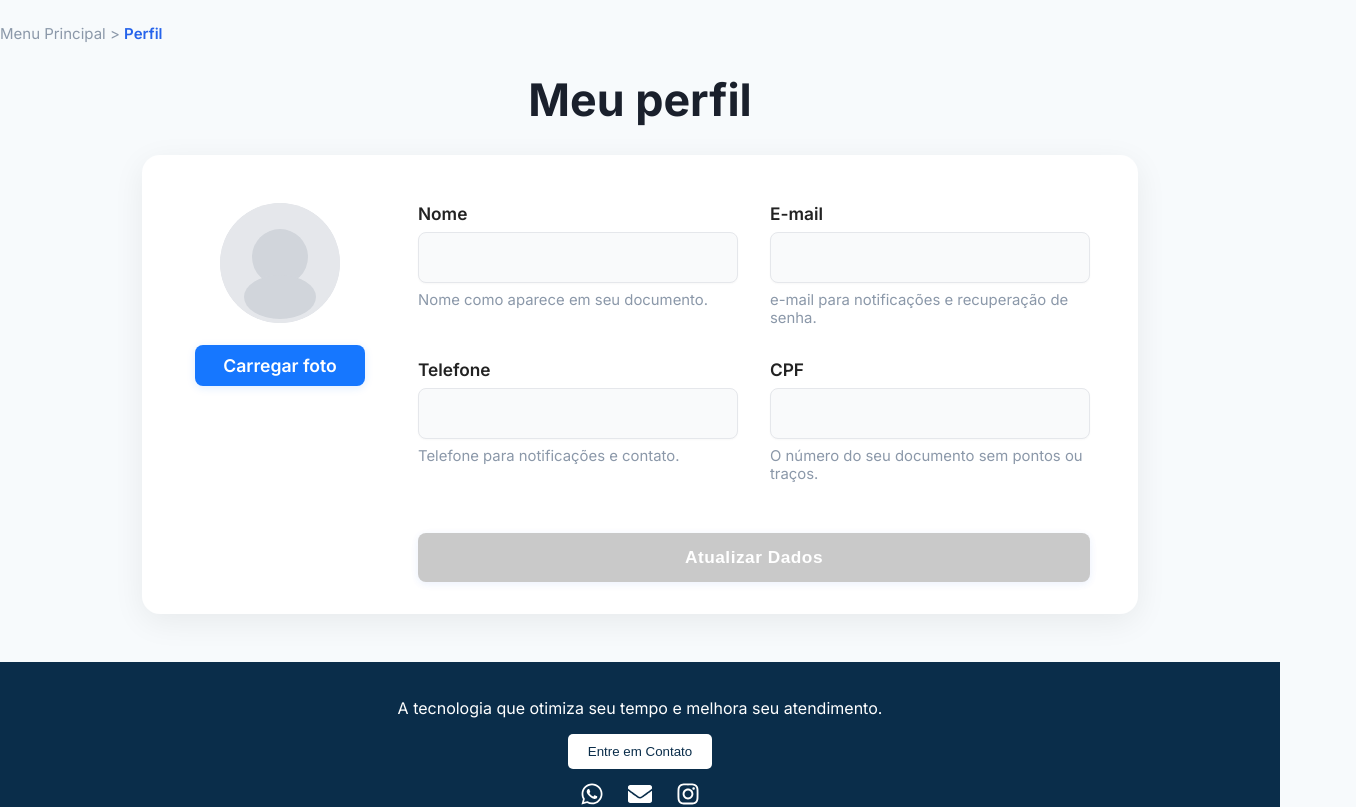
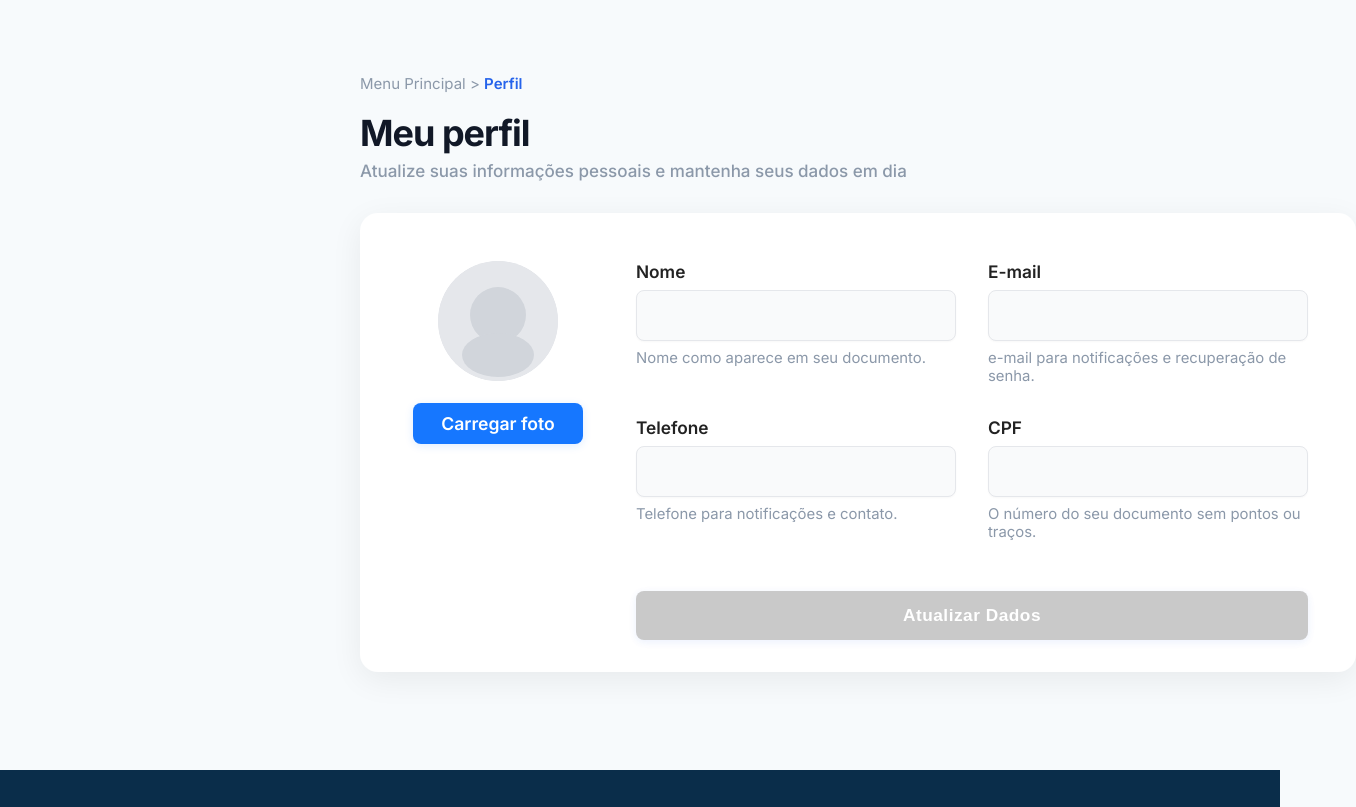
Before and after one commit to nicholasfocke/ClinicAid, a Next.js app: page /profile in a window 1280 px wide. Shown: the top 807 px of the page, 1356 px wide, since content can reach past the window. Built offline with nearby package versions, Linux system fonts and the light colour scheme; no server answers; the database is empty; sample sign-in values are in the browser's storage; what react-google-recaptcha-v3 would draw is missing.

Commit message:
Align profile page layout with others

```diff
--- a/pages/profile.tsx
+++ b/pages/profile.tsx
@@ -229,13 +229,16 @@ const Profile = () => {
   }
 
   return (
-    <>
+    <div className={styles.profilePageContainer}>
       <div className={breadcrumbStyles.breadcrumbWrapper}>
         <span className={breadcrumbStyles.breadcrumb}>
           Menu Principal &gt; <span className={breadcrumbStyles.breadcrumbActive}>Perfil</span>
         </span>
       </div>
-      <h1 className={styles.perfilTitulo} >Meu perfil</h1>
+      <h1 className={styles.profileTitle}>Meu perfil</h1>
+      <div className={styles.profileSubtitle}>
+        Atualize suas informações pessoais e mantenha seus dados em dia
+      </div>
       <div className={styles.profileFormWrapper}>
         <div className={styles.profilePhotoColumn}>
           <div className={styles.perfilFotoBox}>
@@ -322,7 +325,7 @@ const Profile = () => {
           </div>
         </form>
       </div>
-    </>
+    </div>
   );
 };
 
--- a/styles/profile.module.css
+++ b/styles/profile.module.css
@@ -85,6 +85,33 @@
   color: #1a202c;
   text-align: center;
   font-family: 'Inter', sans-serif;
+}
+
+/* Novo layout alinhado aos demais formulários */
+.profilePageContainer {
+  display: flex;
+  flex-direction: column;
+  padding: 50px 10px;
+  margin-left: 350px;
+}
+
+.profileTitle {
+  text-align: left;
+  font-weight: 800;
+  font-size: 36px;
+  margin: 18px 0 0 0;
+  color: #111827;
+  letter-spacing: -1px;
+}
+
+.profileSubtitle {
+  color: #8b98a9;
+  margin-bottom: 32px;
+  margin-top: 6px;
+  text-align: left;
+  margin-left: 0;
+  font-size: 17px;
+  font-weight: 500;
 }
 
   .perfilFotoBox {
@@ -204,7 +231,9 @@
     box-shadow: 0 8px 32px #0001;
     padding: 48px 48px 32px 48px;
     max-width: 900px;
-    margin: 0 auto 48px auto;
+    width: 100%;
+    margin-right: auto;
+    margin-bottom: 48px;
     align-items: flex-start;
   }
 
@@ -326,6 +355,10 @@
   }
 
   @media (max-width: 900px) {
+    .profilePageContainer {
+      margin-left: 0;
+      padding: 20px;
+    }
     .profileFormWrapper {
       flex-direction: column;
       gap: 32px;
```
Lines whose indentation alone changed are shown as unchanged.
